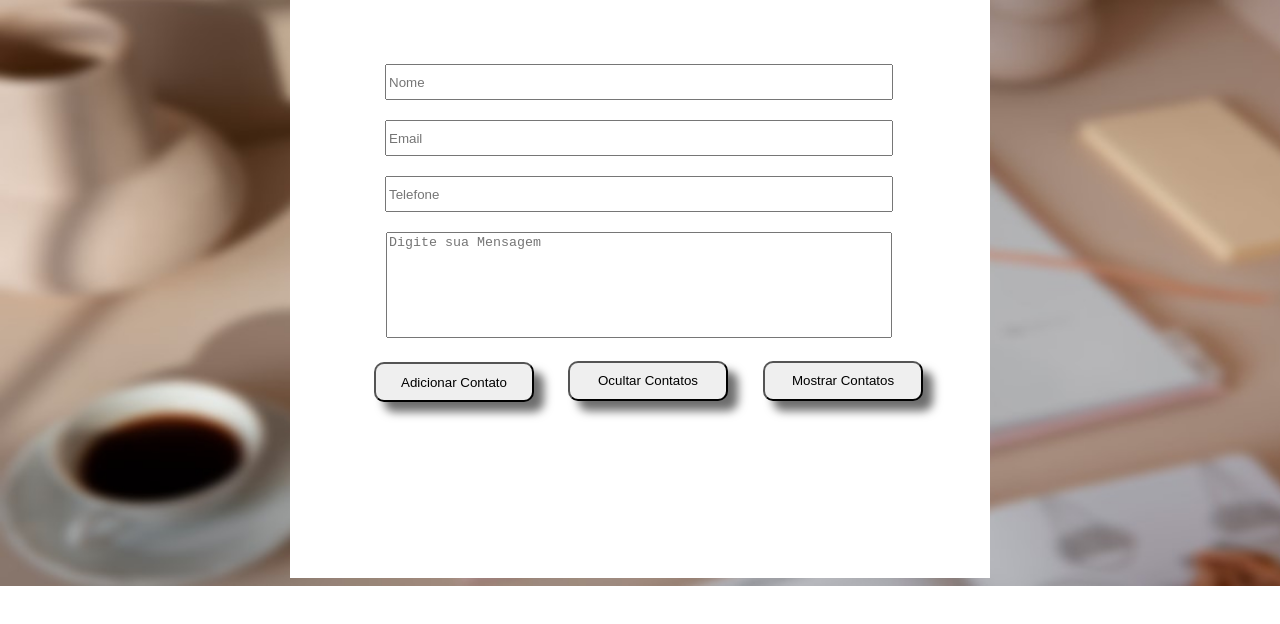
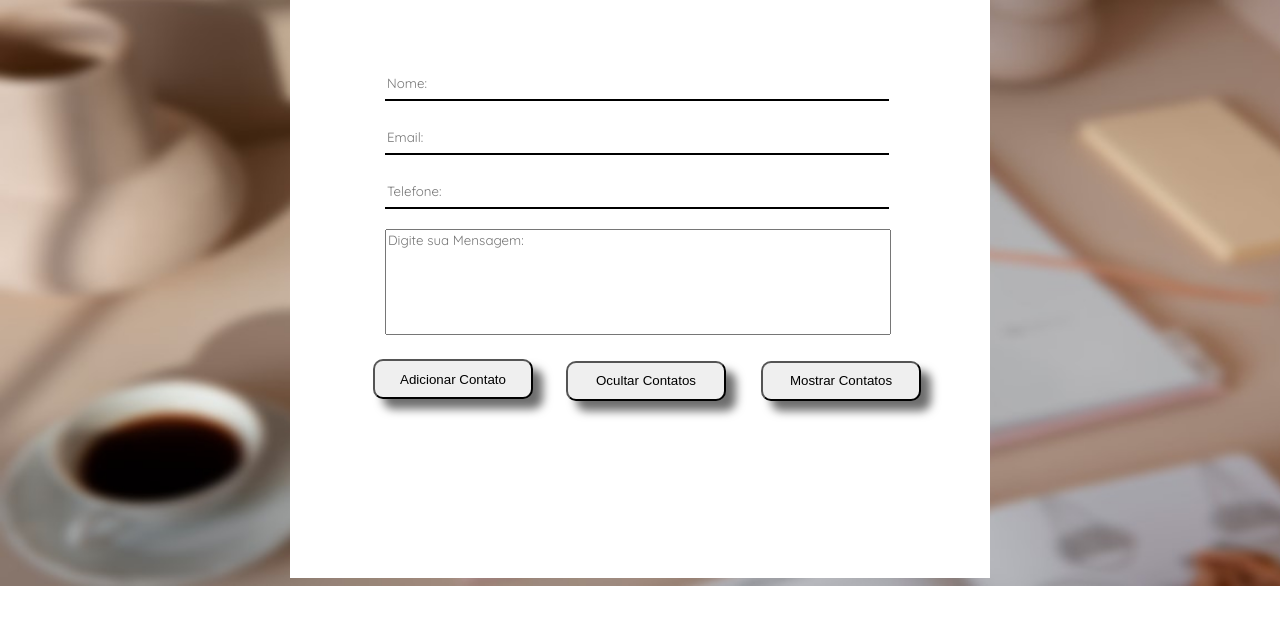
Before and after one commit to laliMaryLeticinha231dsnFabisDil/Contato, a plain HTML site: page index.html in a window 1280 px wide. Shown: the part 100-724 px from the top of the page. Drawn offline with Linux system fonts and the light colour scheme.

Commit message:
término

```diff
--- a/index.html
+++ b/index.html
@@ -4,6 +4,7 @@
 <head>
     <meta charset="UTF-8">
     <meta name="viewport" content="width=device-width, initial-scale=1.0">
+    <link rel="icon" href="img/logo.png">
     <link rel="stylesheet" href="style.css">
     <title>Contato</title>
 </head>
@@ -16,10 +17,12 @@
             <h1>Contato:</h1>
         </div>
         <form id="contato-Form">
-            <input type="text" id="nome" placeholder="Nome" required>
-            <input type="email" id="email" placeholder="Email" required>
-            <input type="tel" id="tel" placeholder="Telefone" required>
-            <textarea id="Mensagem" placeholder="Digite sua Mensagem"></textarea>
+
+            <input type="text" id="nome" placeholder="Nome:" required>
+
+            <input type="email" id="email" placeholder="Email:" required>
+            <input type="tel" id="tel" placeholder="Telefone:" required>
+            <textarea id="Mensagem" placeholder="Digite sua Mensagem:"></textarea>
             <div class="btn3"> <button id="adicionar" type="submit">Adicionar Contato</button></div>
         </form>
         <div class="botoes">
--- a/style.css
+++ b/style.css
@@ -51,7 +51,8 @@ body {
     box-shadow: 10px, 10px, 10px, 10px black;
 }
 
-#contato-Form, .titulo{
+#contato-Form,
+.titulo {
     margin-bottom: 80px;
 }
 
@@ -62,19 +63,28 @@ body {
 }
 
 input {
+    font-family: Quick ;
+    text-align:left;
     display: flex;
     width: 500px;
     height: 30px;
     margin-left: -340px;
     margin-bottom: 20px;
+    background-color: #7b52b900;
+    border: 0 none;
+    border-bottom: 2px solid black;
+    outline: 0;
 }
-#contato-Form{
+
+#contato-Form {
     margin-top: 50px;
 }
 
-#Mensagem{
+#Mensagem {
+    text-align: left;
+    font-family: Quick ;
     width: 500px;
-    height:100px ;
+    height: 100px;
     margin-left: -340px;
     margin-bottom: 20px;
 }
@@ -85,7 +95,9 @@ input {
 
 
 /* Estilo do botão */
-#mostrar-contatos, #ocultar-contatos, #adicionar{
+#mostrar-contatos,
+#ocultar-contatos,
+#adicionar {
     width: 160px;
     height: 40px;
     border-radius: 10px;
@@ -95,36 +107,39 @@ input {
 }
 
 
-.botoes{
-    display: flex; /* Cria um contexto flexível para os botões */
-    justify-content: space-between; /* Distribui o espaço entre os botões */
+.botoes {
+    display: flex;
+    /* Cria um contexto flexível para os botões */
+    justify-content: space-between;
+    /* Distribui o espaço entre os botões */
 }
 
 button {
-    padding: 10px 20px; /* Adiciona preenchimento para espaçamento interno */
+    padding: 10px 20px;
+    /* Adiciona preenchimento para espaçamento interno */
     /* Outros estilos dos botões, como cores de fundo, cores de texto, etc. */
 }
 
 
-#ocultar-contatos{
+#ocultar-contatos {
     margin-left: -550px;
     margin-top: 265px;
 }
 
-#adicionar{
+#adicionar {
     margin-left: -710px;
 
 }
 
 
-#mostrar-contatos{
+#mostrar-contatos {
     margin-left: -130px;
     margin-top: 265px;
 }
 
-#contato-lista{
+#contato-lista {
     font-family: Quick;
-  margin-top: 450px;
-  margin-left: -490px;
+    margin-top: 450px;
+    margin-left: -490px;
     display: flex;
 }
```
Also changed, not shown: img/logo.png (added).
